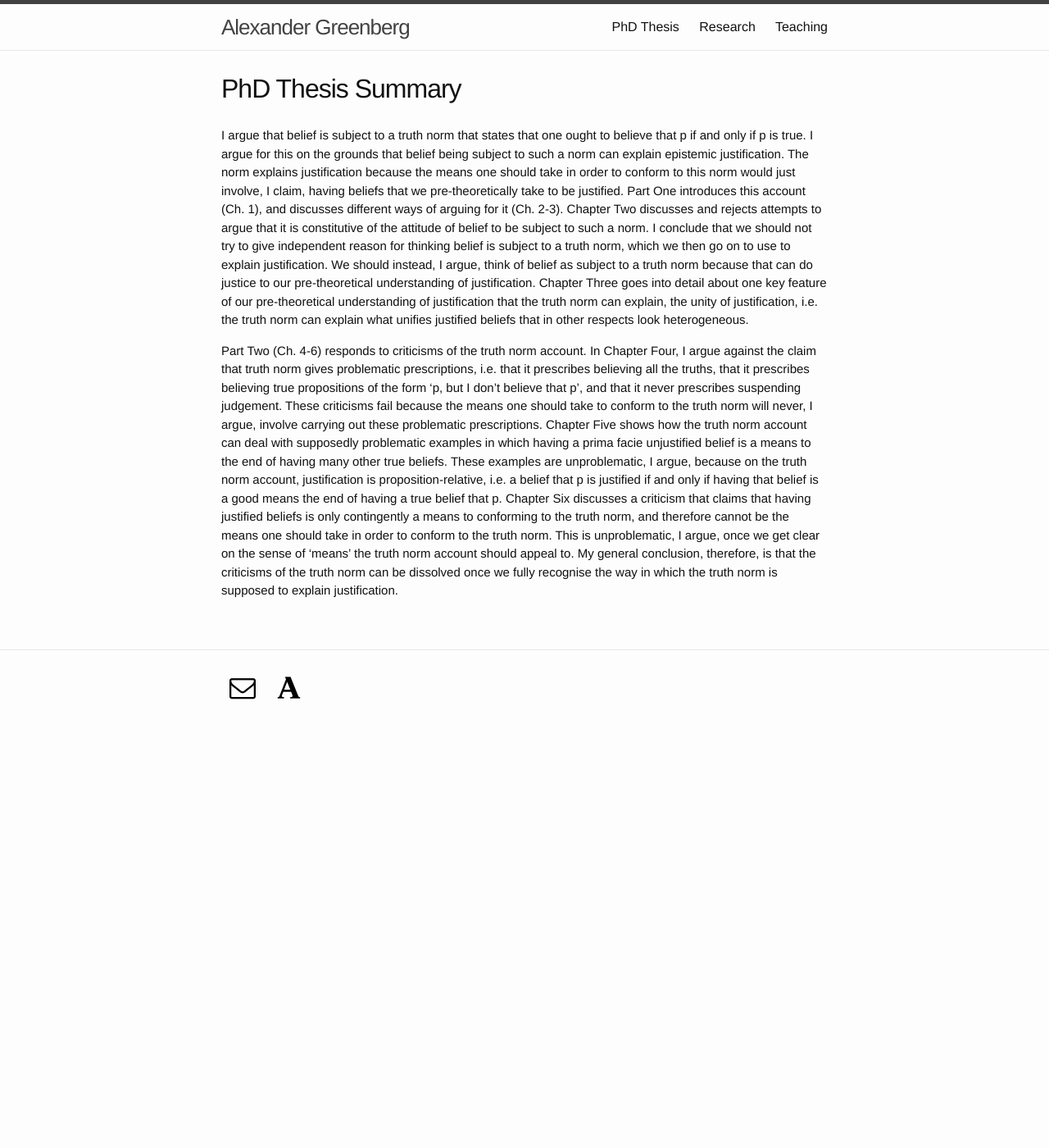
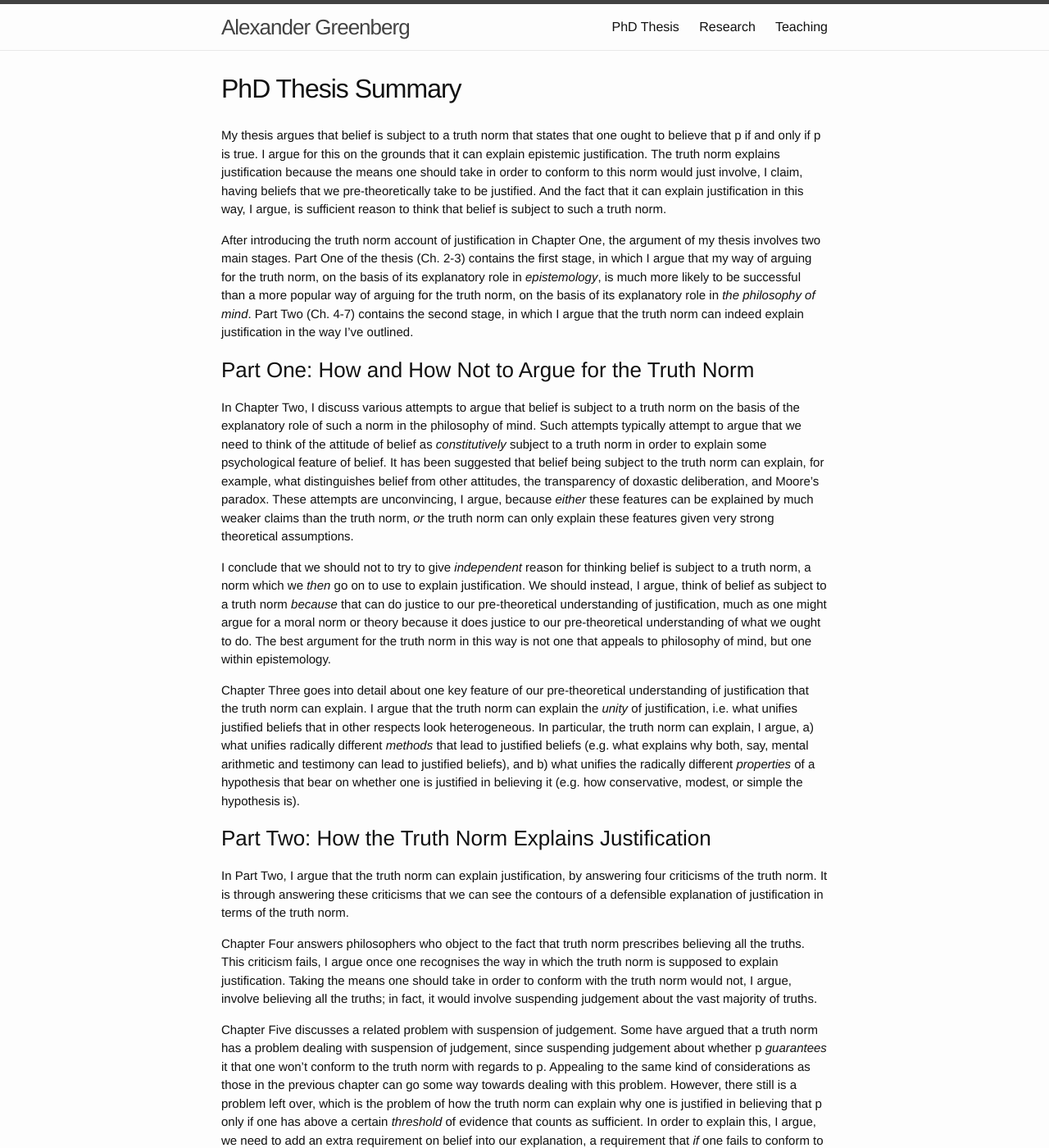
Before and after one commit to alexandergreenberg/alexandergreenberg.github.io, a Jekyll site: the page built from 01_PhD Thesis.md, in a window 1280 px wide and 1400 px high. Shown: the whole window at 82% size. Built offline with Jekyll 4.4.1, drawn with Linux system fonts in a browser that asks for light colours; some web fonts are replaced; some of the changed text lies outside the part shown.

Commit message:
New Thesis summary

```diff
--- a/01_PhD Thesis.md
+++ b/01_PhD Thesis.md
@@ -4,6 +4,26 @@ title: PhD Thesis
 permalink: /phd-thesis/
 ---
 
-I argue that belief is subject to a truth norm that states that one ought to believe that p if and only if p is true. I argue for this on the grounds that belief being subject to such a norm can explain epistemic justification. The norm explains justification because the means one should take in order to conform to this norm would just involve, I claim, having beliefs that we pre-theoretically take to be justified. Part One introduces this account (Ch. 1), and discusses different ways of arguing for it (Ch. 2-3). Chapter Two discusses and rejects attempts to argue that it is constitutive of the attitude of belief to be subject to such a norm. I conclude that we should not try to give independent reason for thinking belief is subject to a truth norm, which we then go on to use to explain justification. We should instead, I argue, think of belief as subject to a truth norm because that can do justice to our pre-theoretical understanding of justification. Chapter Three goes into detail about one key feature of our pre-theoretical understanding of justification that the truth norm can explain, the unity of justification, i.e. the truth norm can explain what unifies justified beliefs that in other respects look heterogeneous.
+My thesis argues that belief is subject to a truth norm that states that one ought to believe that p if and only if p is true. I argue for this on the grounds that it can explain epistemic justification. The truth norm explains justification because the means one should take in order to conform to this norm would just involve, I claim, having beliefs that we pre-theoretically take to be justified. And the fact that it can explain justification in this way, I argue, is sufficient reason to think that belief is subject to such a truth norm.
 
-Part Two (Ch. 4-6) responds to criticisms of the truth norm account. In Chapter Four, I argue against the claim that truth norm gives problematic prescriptions, i.e. that it prescribes believing all the truths, that it prescribes believing true propositions of the form ‘p, but I don’t believe that p’, and that it never prescribes suspending judgement. These criticisms fail because the means one should take to conform to the truth norm will never, I argue, involve carrying out these problematic prescriptions. Chapter Five shows how the truth norm account can deal with supposedly problematic examples in which having a prima facie unjustified belief is a means to the end of having many other true beliefs. These examples are unproblematic, I argue, because on the truth norm account, justification is proposition-relative, i.e. a belief that p is justified if and only if having that belief is a good means the end of having a true belief that p. Chapter Six discusses a criticism that claims that having justified beliefs is only contingently a means to conforming to the truth norm, and therefore cannot be the means one should take in order to conform to the truth norm. This is unproblematic, I argue, once we get clear on the sense of ‘means’ the truth norm account should appeal to. My general conclusion, therefore, is that the criticisms of the truth norm can be dissolved once we fully recognise the way in which the truth norm is supposed to explain justification.
+After introducing the truth norm account of justification in Chapter One, the argument of my thesis involves two main stages. Part One of the thesis (Ch. 2-3) contains the first stage, in which I argue that my way of arguing for the truth norm, on the basis of its explanatory role in *epistemology*, is much more likely to be successful than a more popular way of arguing for the truth norm, on the basis of its explanatory role in *the philosophy of mind*. Part Two (Ch. 4-7) contains the second stage, in which I argue that the truth norm can indeed explain justification in the way I’ve outlined.
+
+### Part One: How and How Not to Argue for the Truth Norm
+
+In Chapter Two, I discuss various attempts to argue that belief is subject to a truth norm on the basis of the explanatory role of such a norm in the philosophy of mind. Such attempts typically attempt to argue that we need to think of the attitude of belief as *constitutively* subject to a truth norm in order to explain some psychological feature of belief. It has been suggested that belief being subject to the truth norm can explain, for example, what distinguishes belief from other attitudes, the transparency of doxastic deliberation, and Moore’s paradox. These attempts are unconvincing, I argue, because *either* these features can be explained by much weaker claims than the truth norm, *or* the truth norm can only explain these features given very strong theoretical assumptions.
+
+I conclude that we should not to try to give *independent* reason for thinking belief is subject to a truth norm, a norm which we *then* go on to use to explain justification. We should instead, I argue, think of belief as subject to a truth norm *because* that can do justice to our pre-theoretical understanding of justification, much as one might argue for a moral norm or theory because it does justice to our pre-theoretical understanding of what we ought to do. The best argument for the truth norm in this way is not one that appeals to philosophy of mind, but one within epistemology.
+
+Chapter Three goes into detail about one key feature of our pre-theoretical understanding of justification that the truth norm can explain. I argue that the truth norm can explain the *unity* of justification, i.e. what unifies justified beliefs that in other respects look heterogeneous. In particular, the truth norm can explain, I argue, a) what unifies radically different *methods* that lead to justified beliefs (e.g. what explains why both, say, mental arithmetic and testimony can lead to justified beliefs), and b) what unifies the radically different *properties* of a hypothesis that bear on whether one is justified in believing it (e.g. how conservative, modest, or simple the hypothesis is).
+
+### Part Two: How the Truth Norm Explains Justification
+
+In Part Two, I argue that the truth norm can explain justification, by answering four criticisms of the truth norm. It is through answering these criticisms that we can see the contours of a defensible explanation of justification in terms of the truth norm.
+
+Chapter Four answers philosophers who object to the fact that truth norm prescribes believing all the truths. This criticism fails, I argue once one recognises the way in which the truth norm is supposed to explain justification. Taking the means one should take in order to conform with the truth norm would not, I argue, involve believing all the truths; in fact, it would involve suspending judgement about the vast majority of truths.
+
+Chapter Five discusses a related problem with suspension of judgement. Some have argued that a truth norm has a problem dealing with suspension of judgement, since suspending judgement about whether p *guarantees* it that one won’t conform to the truth norm with regards to p. Appealing to the same kind of considerations as those in the previous chapter can go some way towards dealing with this problem. However, there still is a problem left over, which is the problem of how the truth norm can explain why one is justified in believing that p only if one has above a certain *threshold* of evidence that counts as sufficient. In order to explain this, I argue, we need to add an extra requirement on belief into our explanation, a requirement that *if* one fails to conform to the truth norm, one does so by suspending judgement rather than by believing falsely, i.e. a requirement to err on the side of caution.
+
+Chapter Six shows how the truth norm account can deal with supposedly problematic examples in which having a prima facie unjustified belief is a means to the end of having many other true beliefs. These examples are unproblematic, I argue, because on the truth norm account, justification is *proposition-relative*, i.e. a belief *that p* is justified if and only if having that belief is a good means the end of having *a true belief that p*.
+
+Chapter Seven discusses a criticism that claims that having justified beliefs is only *contingently* a means to conforming to the truth norm, and therefore cannot be the means one should take in order to conform to the truth norm. This is unproblematic, I argue, once we get clear on the sense of ‘means’ the truth norm account should appeal to. The means of conforming to the truth norm that result in having justified beliefs are *not*, I argue, whatever means that actually lead to one believing truly. Rather, the means of conforming to the truth norm that result in having justified beliefs are *only* those means which a subject is *in a position to discern* that they will lead to believing truly. this is right, a defensible version of the truth norm account must include a modicum of epistemic internalism.
```
